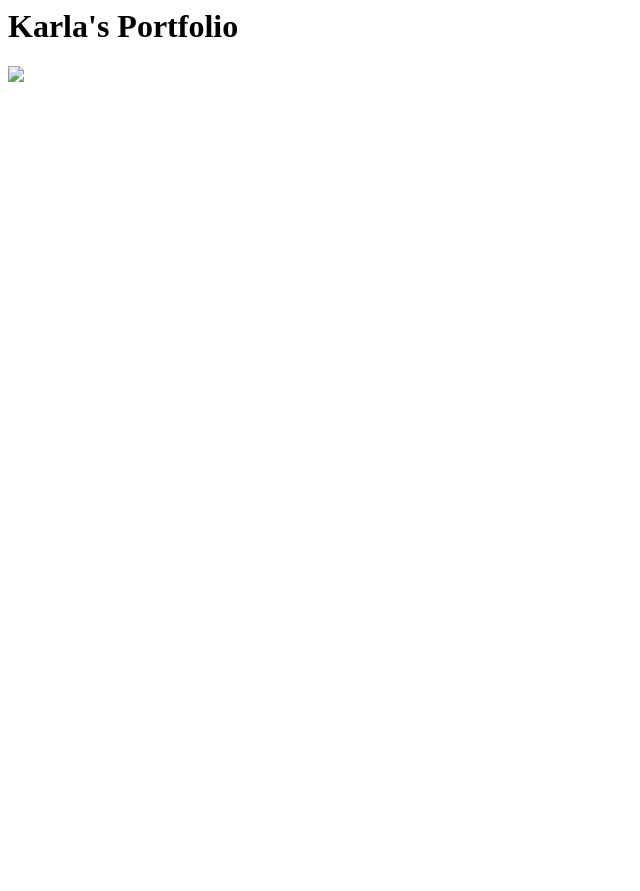
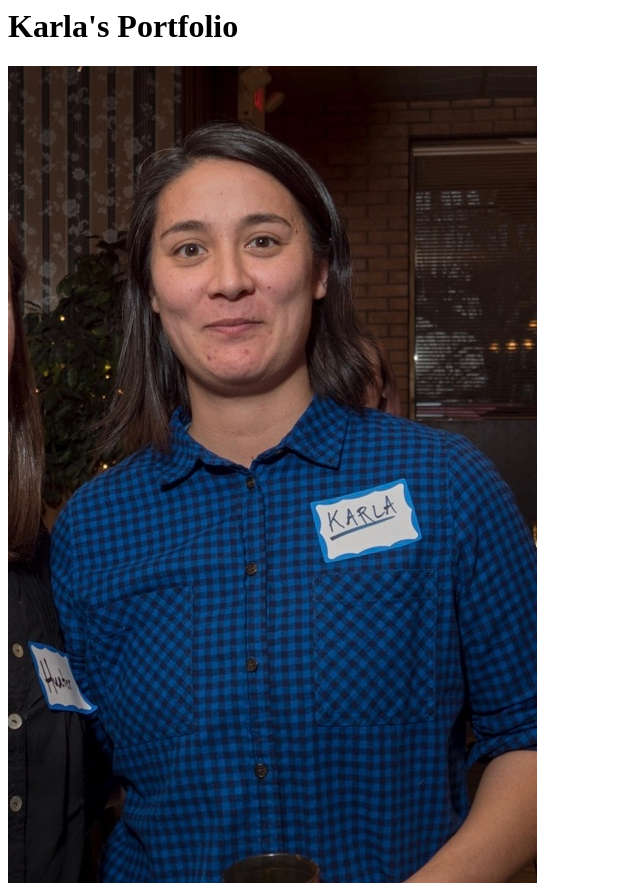
Before and after one commit to kgipan/kgipan.github.io, a plain HTML site: page index.html in a window 1280 px wide. Shown: the whole page, without its empty margins (0-640 px from the left). Before the commit the page ends 800 px from the top, so only its background shows below. Drawn offline with Linux system fonts and the light colour scheme.

Commit message:
Update index.html

```diff
--- a/index.html
+++ b/index.html
@@ -1,4 +1,4 @@
 <html>
     <h1>Karla's Portfolio</h1>
-    <img src= "IMG_6346.jpg/>"
+    <img src= "IMG_6346.jpg"/>
 </html>
```
